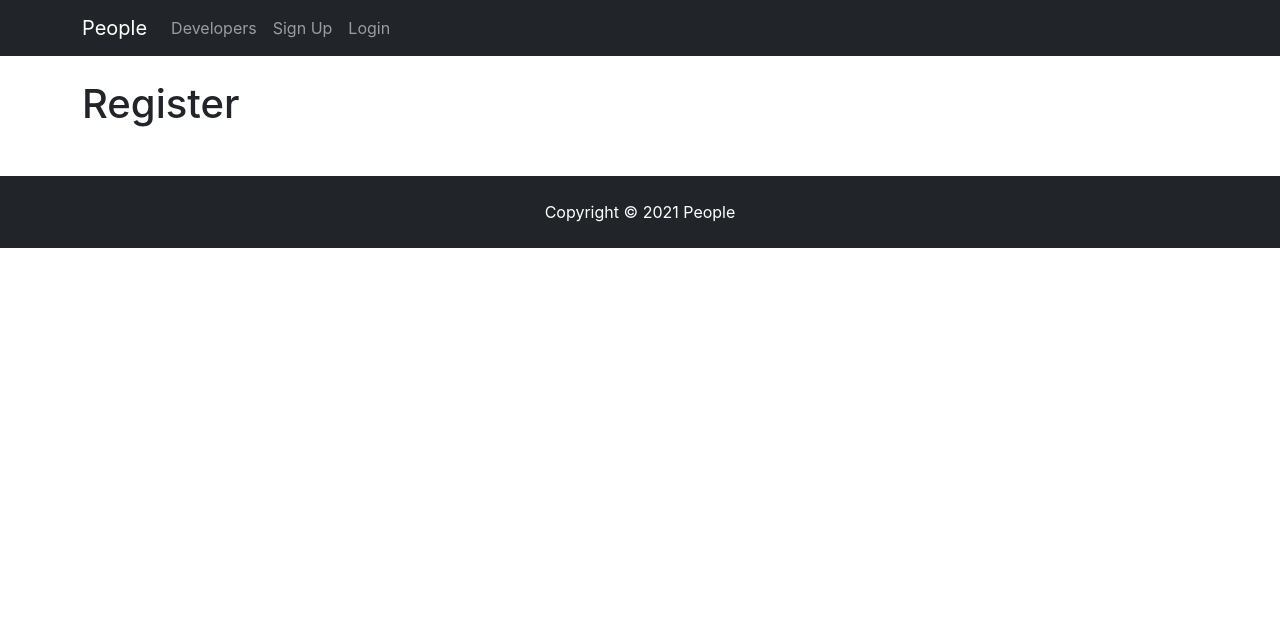
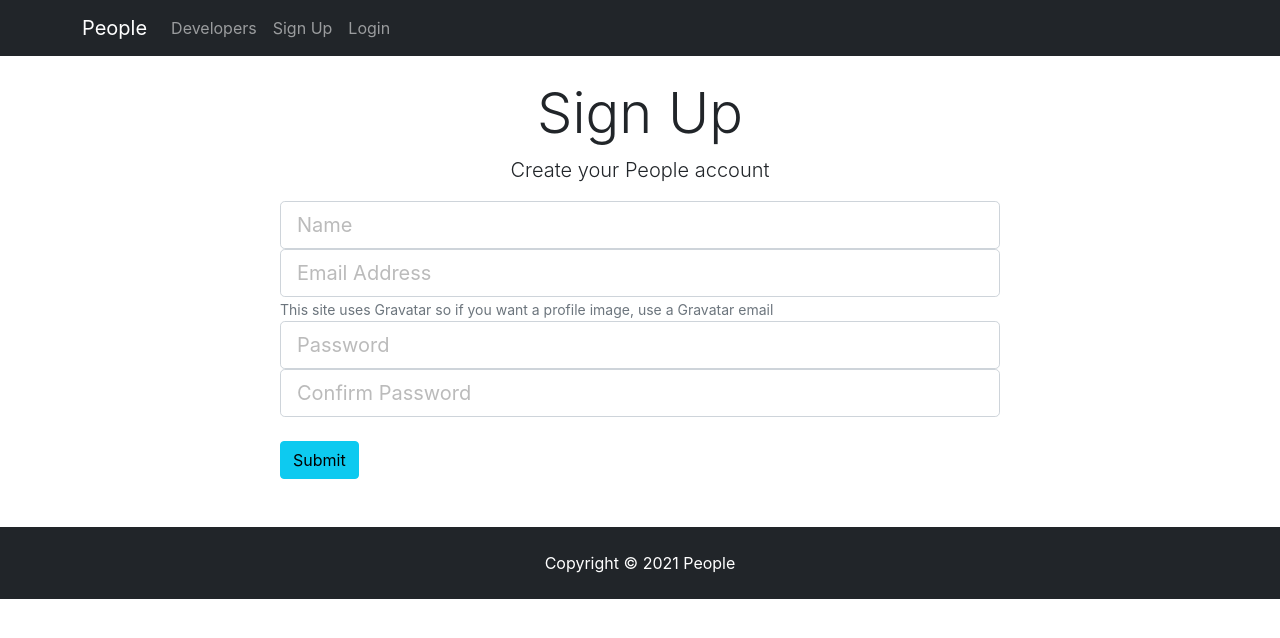
Before and after one commit to bishalSharma1/simple-MERN-app, a React (Create React App) app in the folder client/: page /register in a window 1280 px wide. Shown: the top 638 px of the page. Built offline with nearby package versions, Linux system fonts and the light colour scheme.

Commit message:
add register component

```diff
--- a/client/src/components/auth/Register.js
+++ b/client/src/components/auth/Register.js
@@ -1,7 +1,78 @@
-import react from 'react'
+import { useState } from 'react'
 
 const Register = () => {
-  return <h1>Register</h1>
+  const [registerInfo, setRegisterInfo] = useState({
+    name: '',
+    email: '',
+    password: '',
+    confirm: '',
+  })
+  const handleChange = (e) => {
+    const name = e.target.name
+    const value = e.target.value
+    setRegisterInfo({ ...registerInfo, [name]: value })
+  }
+
+  return (
+    <div className='register'>
+      <div className='container'>
+        <div className='row'>
+          <div className='col-md-8 m-auto'>
+            <h1 className='display-4 text-center'>Sign Up</h1>
+            <p className='lead text-center'>Create your People account</p>
+            <form action='create-profile.html'>
+              <div className='form-group'>
+                <input
+                  type='text'
+                  className='form-control form-control-lg'
+                  placeholder='Name'
+                  name='name'
+                  value={registerInfo.name}
+                  onChange={handleChange}
+                  required
+                />
+              </div>
+              <div className='form-group'>
+                <input
+                  type='email'
+                  className='form-control form-control-lg'
+                  placeholder='Email Address'
+                  name='email'
+                  value={registerInfo.email}
+                  onChange={handleChange}
+                />
+                <small className='form-text text-muted'>
+                  This site uses Gravatar so if you want a profile image, use a
+                  Gravatar email
+                </small>
+              </div>
+              <div className='form-group'>
+                <input
+                  type='password'
+                  className='form-control form-control-lg'
+                  placeholder='Password'
+                  name='password'
+                  value={registerInfo.password}
+                  onChange={handleChange}
+                />
+              </div>
+              <div className='form-group'>
+                <input
+                  type='password'
+                  className='form-control form-control-lg'
+                  placeholder='Confirm Password'
+                  name='confirm'
+                  value={registerInfo.confirm}
+                  onChange={handleChange}
+                />
+              </div>
+              <input type='submit' className='btn btn-info btn-block mt-4' />
+            </form>
+          </div>
+        </div>
+      </div>
+    </div>
+  )
 }
 
 export default Register
--- a/client/src/components/layout/Navbar.js
+++ b/client/src/components/layout/Navbar.js
@@ -1,4 +1,4 @@
-import React, { Component } from 'react'
+import React from 'react'
 import { Link } from 'react-router-dom'
 
 const Navbar = () => {
```
